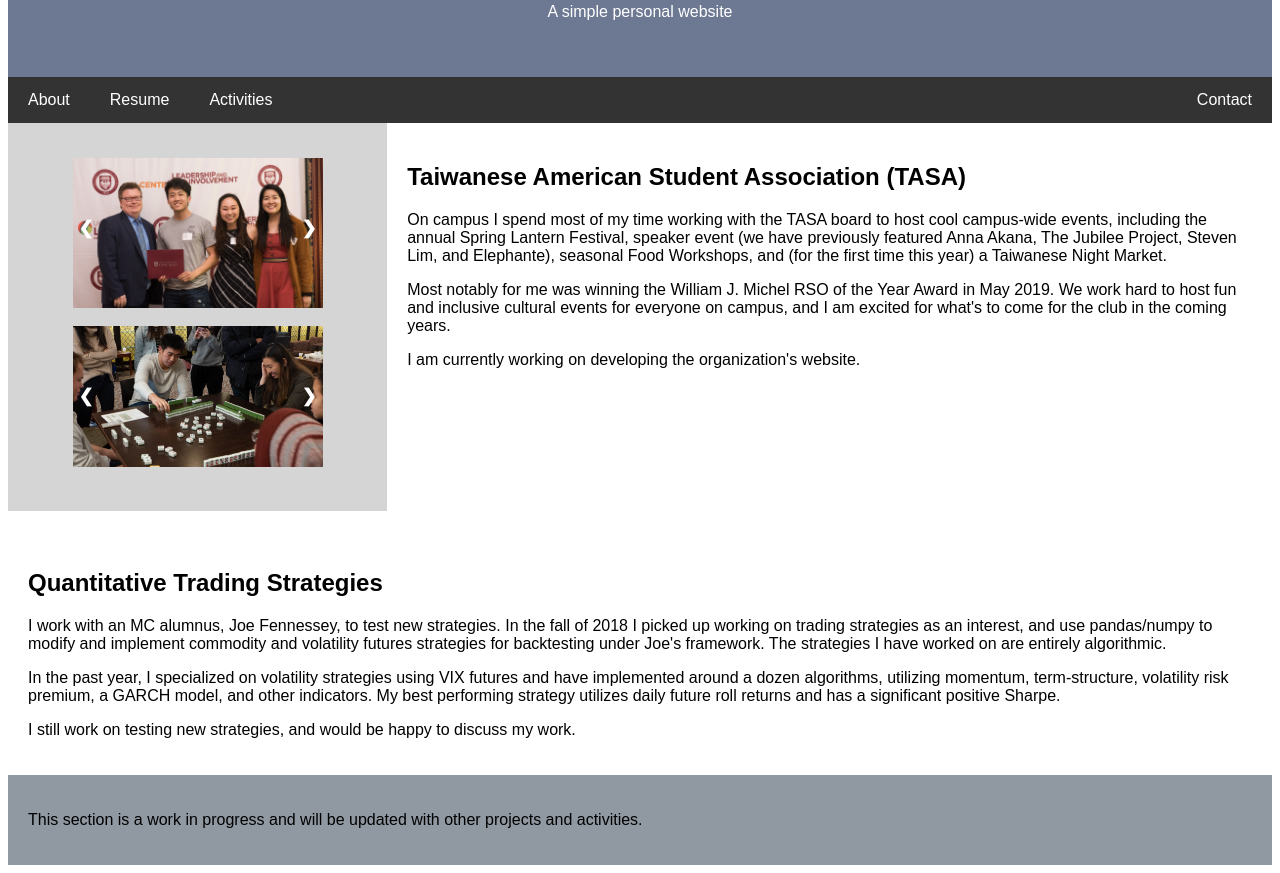
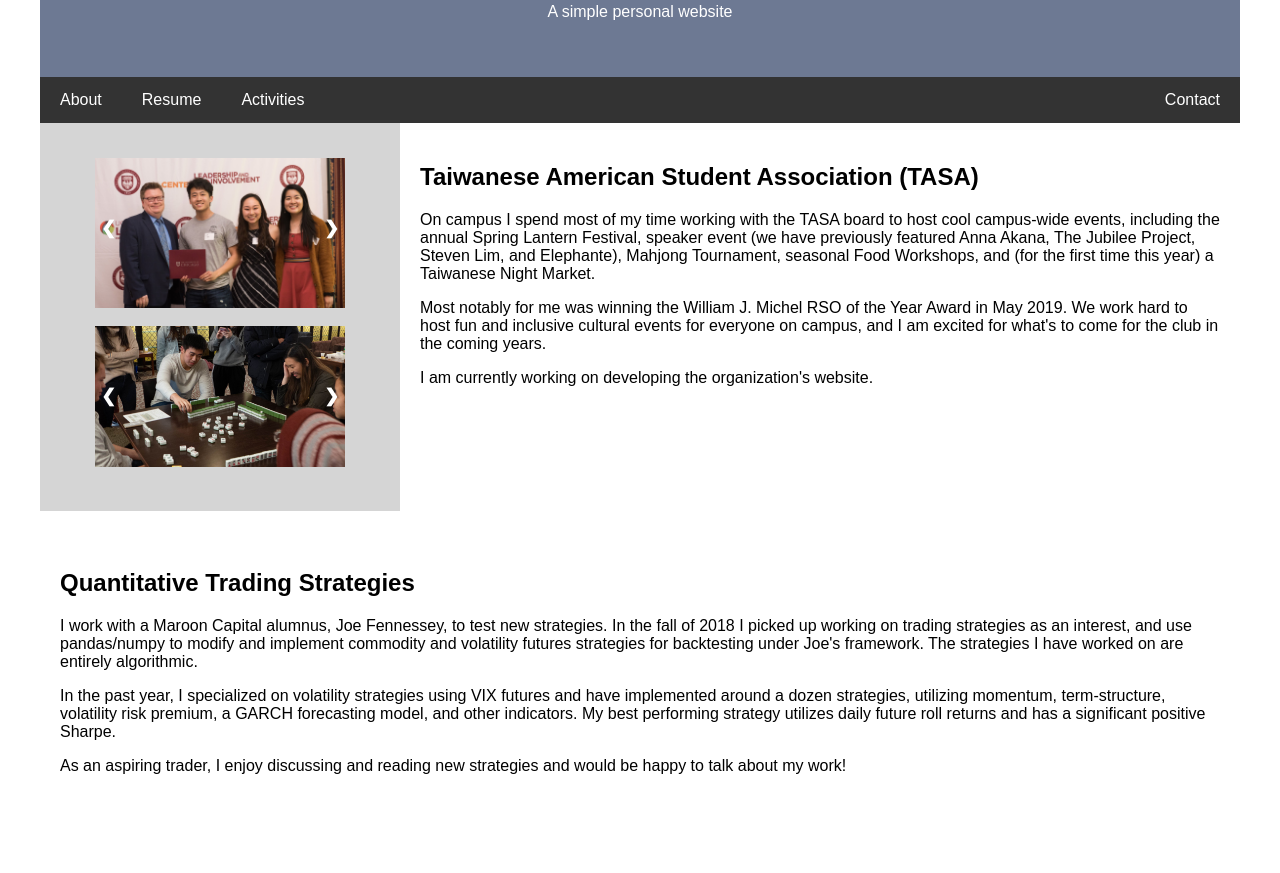
Before and after one commit to jonyuan/jonyuan.github.io, a plain HTML site: page activities.html in a window 1280 px wide. Shown: the part 132-1005 px from the top of the page. After the commit the page ends 951 px from the top, so only its background shows below. Drawn offline with Linux system fonts and the light colour scheme.

Commit message:
centering/fixing width

```diff
--- a/activities.html
+++ b/activities.html
@@ -16,6 +16,8 @@
 </head>
 <title>Jonathan Yuan</title>
 <body>
+
+<div class="outer">
 
 <div class="header">
   <h1>Jonathan Yuan</h1>
@@ -77,7 +79,7 @@
   </div>
   <div class="main">
   	<h2>Taiwanese American Student Association (TASA)</h2>
-  	<p>On campus I spend most of my time working with the TASA board to host cool campus-wide events, including the annual Spring Lantern Festival, speaker event (we have previously featured Anna Akana, The Jubilee Project, Steven Lim, and Elephante), seasonal Food Workshops, and (for the first time this year) a Taiwanese Night Market.</p>
+  	<p>On campus I spend most of my time working with the TASA board to host cool campus-wide events, including the annual Spring Lantern Festival, speaker event (we have previously featured Anna Akana, The Jubilee Project, Steven Lim, and Elephante), Mahjong Tournament, seasonal Food Workshops, and (for the first time this year) a Taiwanese Night Market.</p>
   	<p>Most notably for me was winning the William J. Michel RSO of the Year Award in May 2019. We work hard to host fun and inclusive cultural events for everyone on campus, and I am excited for what's to come for the club in the coming years. </p>
   	<p>I am currently working on developing the organization's website.</p>
   </div>
@@ -87,16 +89,18 @@
 
   <div class="main">
   	<h2>Quantitative Trading Strategies</h2>
-  	<p>I work with an MC alumnus, Joe Fennessey, to test new strategies. In the fall of 2018 I picked up working on trading strategies as an interest, and use pandas/numpy to modify and implement commodity and volatility futures strategies for backtesting under Joe's framework. The strategies I have worked on are entirely algorithmic.</p>
-  	<p>In the past year, I specialized on volatility strategies using VIX futures and have implemented around a dozen algorithms, utilizing momentum, term-structure, volatility risk premium, a GARCH model, and other indicators. My best performing strategy utilizes daily future roll returns and has a significant positive Sharpe.</p>
-  	<p>I still work on testing new strategies, and would be happy to discuss my work.</p>
+  	<p>I work with a Maroon Capital alumnus, Joe Fennessey, to test new strategies. In the fall of 2018 I picked up working on trading strategies as an interest, and use pandas/numpy to modify and implement commodity and volatility futures strategies for backtesting under Joe's framework. The strategies I have worked on are entirely algorithmic.</p>
+  	<p>In the past year, I specialized on volatility strategies using VIX futures and have implemented around a dozen strategies, utilizing momentum, term-structure, volatility risk premium, a GARCH forecasting model, and other indicators. My best performing strategy utilizes daily future roll returns and has a significant positive Sharpe.</p>
+  	<p>As an aspiring trader, I enjoy discussing and reading new strategies and would be happy to talk about my work!</p>
   </div>
 <!--   <div class="side">
   </div> -->
 </div>
 
-<div class="footer">
+<!-- <div class="footer">
   <p>This section is a work in progress and will be updated with other projects and activities.</p>
+</div> -->
+
 </div>
 
 </body>
--- a/main.css
+++ b/main.css
@@ -41,6 +41,12 @@ background-color = #008080
 /* Ensure proper sizing */
 * {
   box-sizing: border-box;
+}
+
+/* Fix the width of the website */
+.outer {
+  width: 1200px;
+  margin:0px auto 0px auto;
 }
 
 /* Column container */
```
Also changed, not shown: contact.html (+3 -0 lines), index.html (+2 -1 lines), resume.html (+9 -1 lines).
